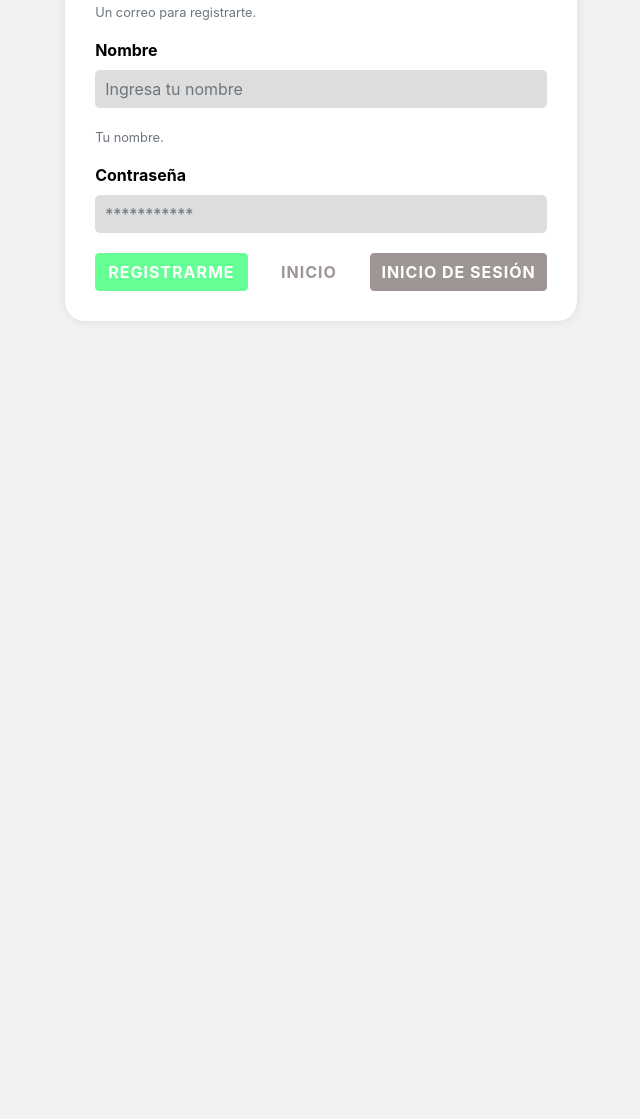
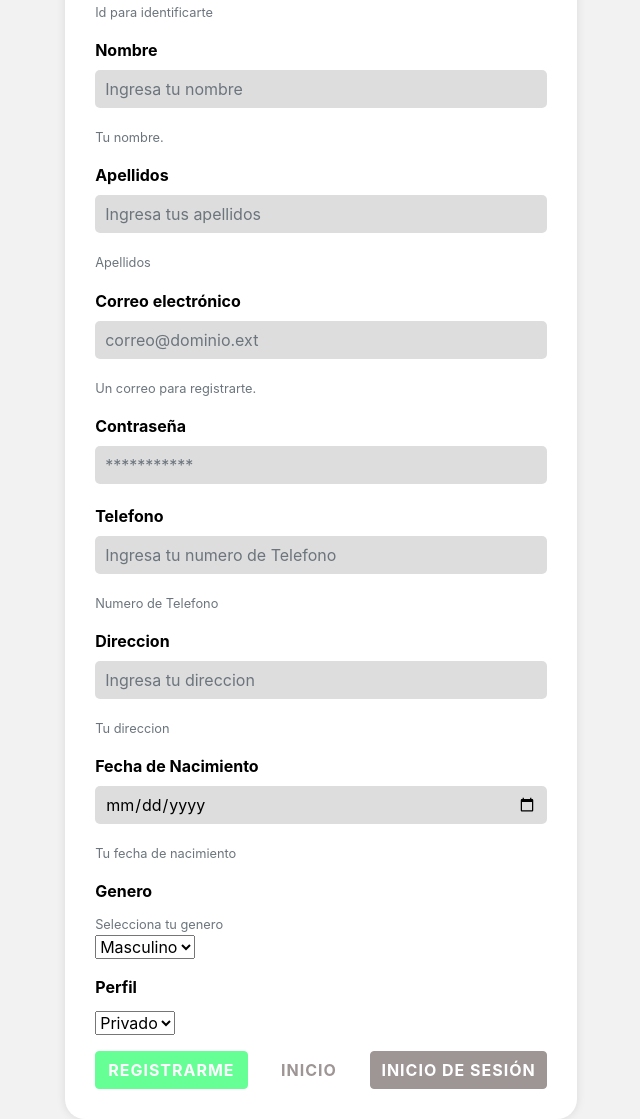
Before and after one commit to roySida/Proyecto-BD, a website: page Pokedex/signin2.html in a window 1280 px wide. Shown: the part 259-1378 px from the top of the page, without its empty margins (319-959 px from the left). Before the commit the page ends 800 px from the top, so only its background shows below. Drawn offline with nearby package versions, Linux system fonts and the light colour scheme.

Commit message:
Hay conexion con DB

```diff
--- a/Pokedex/js/signin.js
+++ b/Pokedex/js/signin.js
@@ -18,6 +18,7 @@ function init(){
 }
 
 function signin(){
+    var usuario = document.getElementById('input-usuario').value
     var nombre = document.getElementById('input-name').value
     var correo = document.getElementById('input-mail').value
     var contraseña = document.getElementById('input-password').value
--- a/Pokedex/signin2.html
+++ b/Pokedex/signin2.html
@@ -110,9 +110,9 @@
                 <div class="login-box">
 <form>
     <div class="form-group">
-        <label for="input-mail">Correo electrónico</label>
-        <input type="email" class="form-control" id="input-mail" placeholder="correo@dominio.ext">
-        <small class="form-text text-muted">Un correo para registrarte.</small>
+        <label for="input-usuario">Usuario ID</label>
+        <input type="int" class="form-control" id="input-usuario" placeholder="123456789">
+        <small class="form-text text-muted">Id para identificarte</small>
     </div>
     <div class="form-group">
         <label for="input-mail">Nombre</label>
@@ -120,8 +120,52 @@
         <small class="form-text text-muted">Tu nombre.</small>
     </div>
     <div class="form-group">
+        <label for="input-apellido">Apellidos</label>
+        <input type="text" class="form-control" id="input-apellido" placeholder="Ingresa tus apellidos">
+        <small class="form-text text-muted">Apellidos</small>
+    </div>
+    <div class="form-group">
+        <label for="input-mail">Correo electrónico</label>
+        <input type="email" class="form-control" id="input-mail" placeholder="correo@dominio.ext">
+        <small class="form-text text-muted">Un correo para registrarte.</small>
+    </div>
+    <div class="form-group">
         <label for="input-password">Contraseña</label>
         <input type="password" class="form-control" id="input-password" placeholder="***********">
+    </div>
+    <div class="form-group">
+        <label for="input-mail">Telefono</label>
+        <input type="int" class="form-control" id="input-telefono" placeholder="Ingresa tu numero de Telefono">
+        <small class="form-text text-muted">Numero de Telefono</small>
+    </div>
+    <div class="form-group">
+        <label for="input-mail">Direccion</label>
+        <input type="text" class="form-control" id="input-direccion" placeholder="Ingresa tu direccion">
+        <small class="form-text text-muted">Tu direccion</small>
+    </div>
+    <div class="form-group">
+        <label for="input-mail">Fecha de Nacimiento</label>
+        <input type="date" class="form-control" id="input-nacimiento" placeholder="Ingresa tu fecha de nacimiento">
+        <small class="form-text text-muted">Tu fecha de nacimiento</small>
+    </div>
+    <div class="form-group">
+        <label for="perfil">Genero</label>
+        <small type="text" placeholder="Genero" class="form-text text-muted">Selecciona tu genero</small>
+        <select id="input-genero" name="Genero">
+            <option value="Masculino">Masculino</option>
+            <option value="Femenino">Femenino</option>
+            <option value="No binario">No binario</option>
+            <option value="Otro">Otro</option>
+
+          </select>
+    </div>
+    <div class="form-group">
+        <label for="perfil">Perfil</label>
+        <small type="text" class="form-text text-muted"></small>
+        <select id="input-perfil" name="Perfil">
+            <option value="Privado">Privado</option>
+            <option value="Publico">Publico</option>
+          </select>
     </div>
     <div class="d-flex justify-content-between">
         <button class="btn btn-primary">Registrarme</button>
--- a/config/database.js
+++ b/config/database.js
@@ -6,7 +6,7 @@ const pool = mysql.createPool({
     host: 'localhost',
     user: 'root',
     password: '',
-    database: 'recursoshumanos'
+    database: 'proyectodb'
 })
 
 pool.query = util.promisify(pool.query)
```
